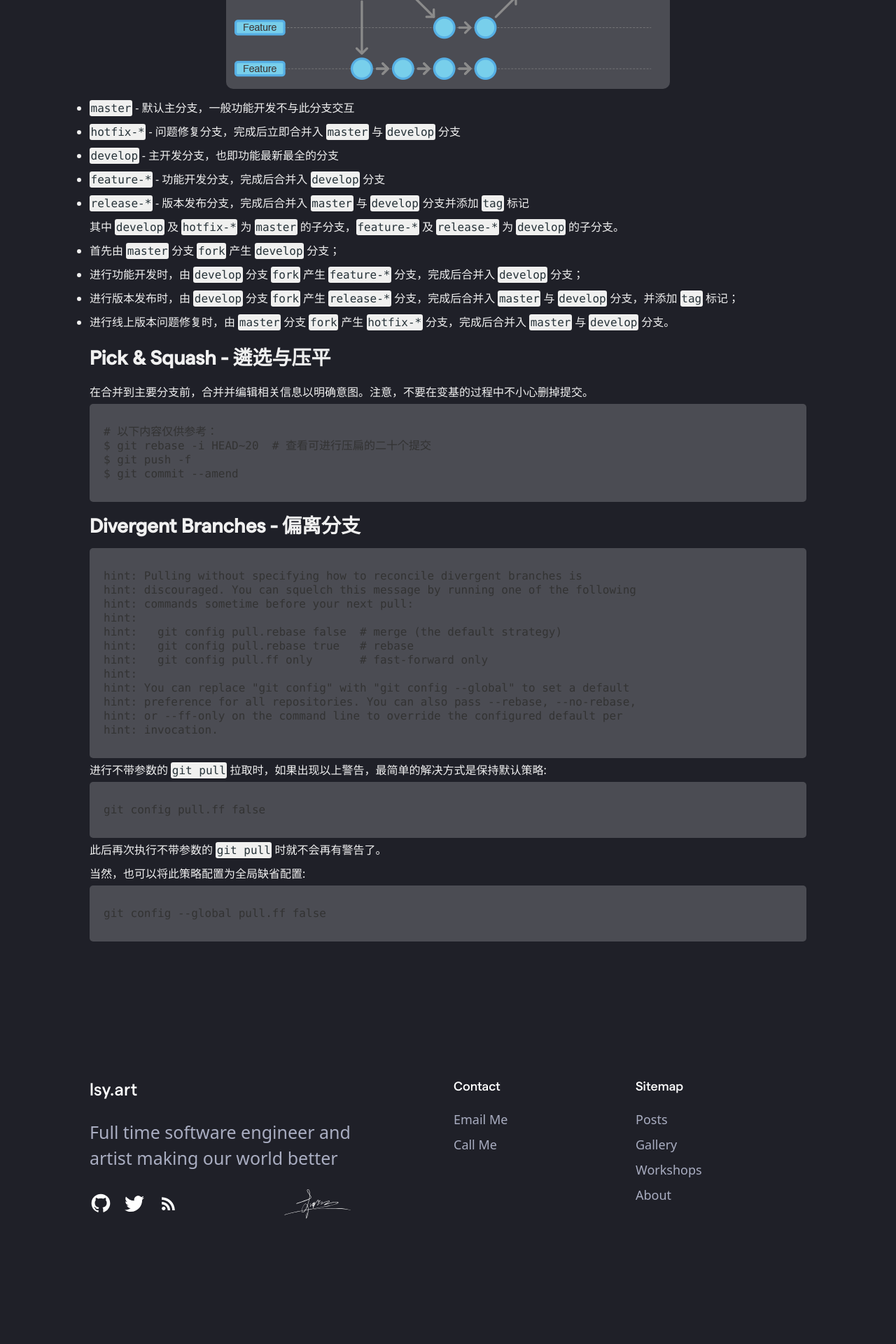
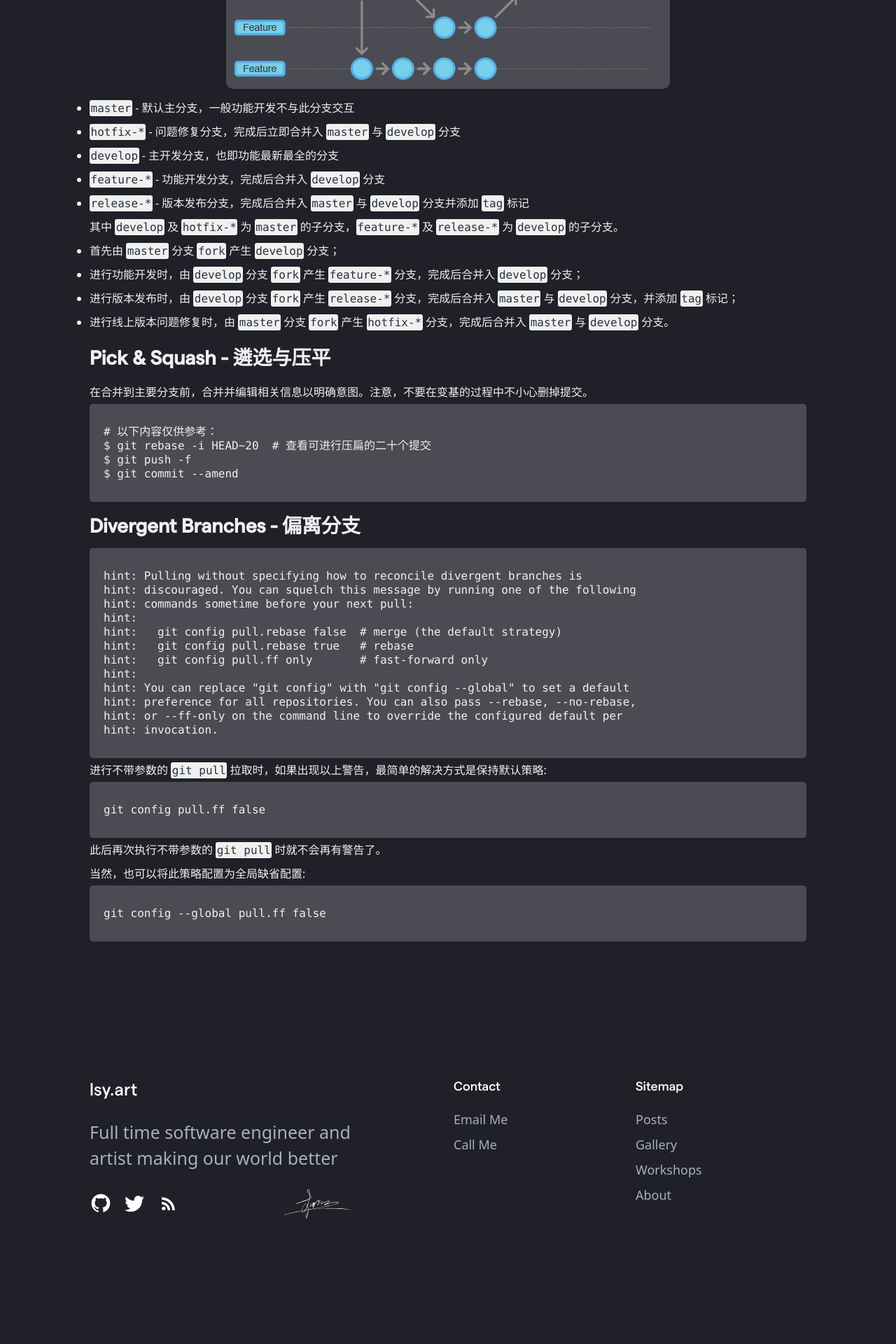
Before and after one commit to Meniny/lsy.art, a Jekyll site: the page built from _posts/2021-06-08-GitStuffs.md, in a window 1280 px wide. Shown: the part 589-2509 px from the top of the page at 70% size. Built offline with Jekyll 4.4.1, drawn with Linux system fonts in a browser that asks for light colours; some web fonts are replaced.

Commit message:
css:post-content

```diff
--- a/assets/css/post-content.css
+++ b/assets/css/post-content.css
@@ -11,7 +11,7 @@
 .post-content pre {
   word-break: break-all;
   white-space: pre-wrap;
-	color: #333;
+	/* color: #333; */
 	margin: 10px 0;
 	padding: 10px 10px;
 	line-height: 20px;
```
